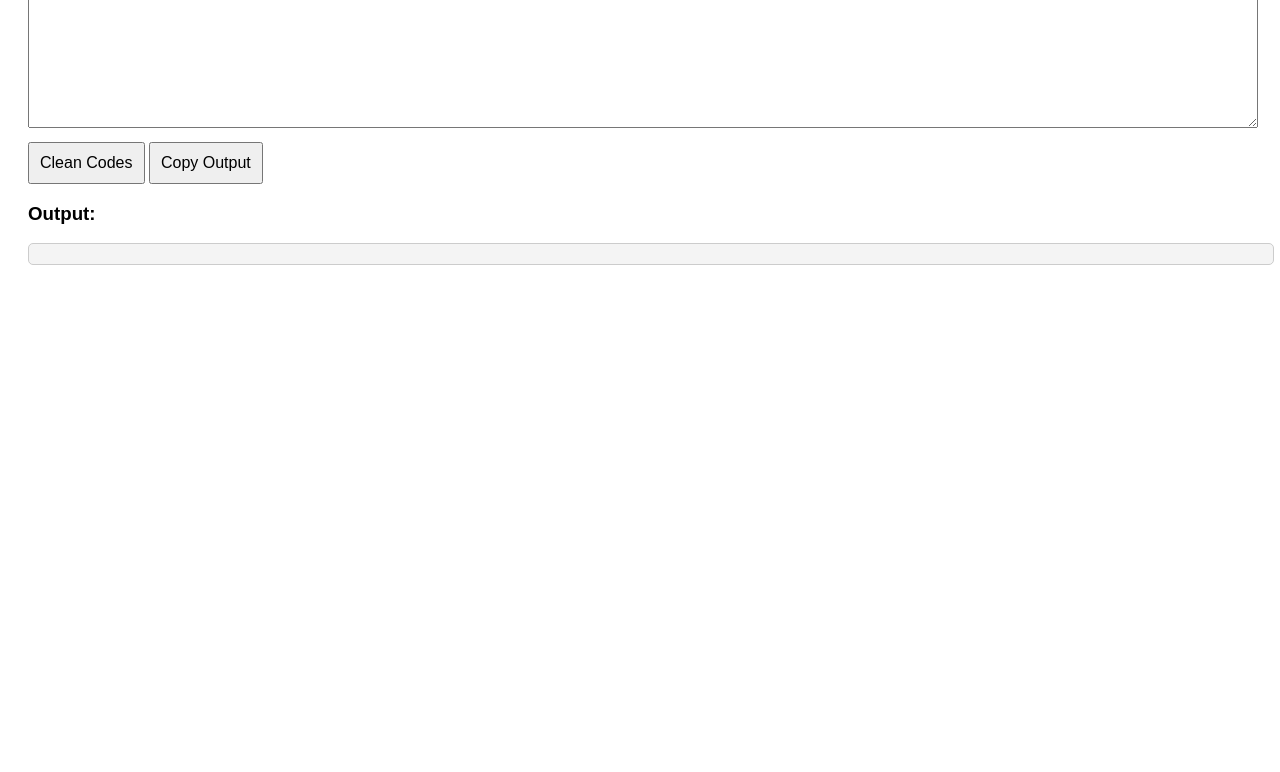
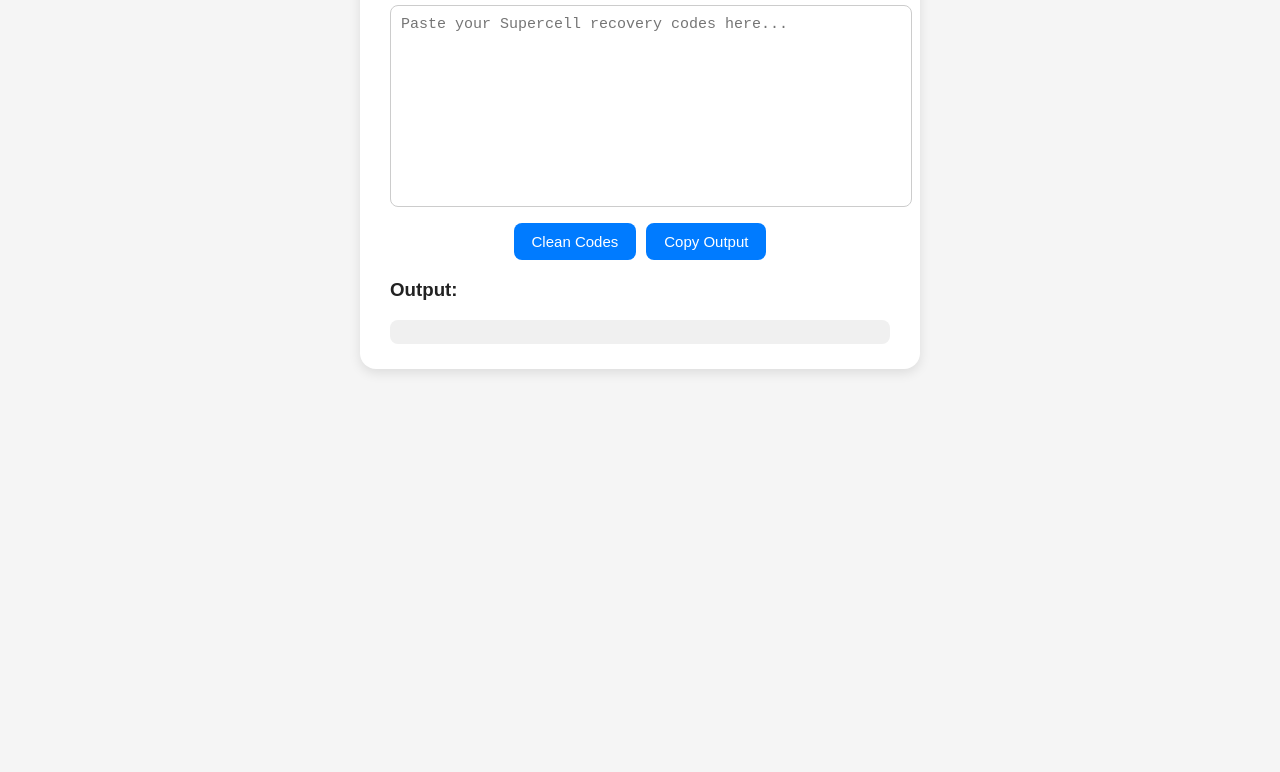
Before and after one commit to CFG077/ScApp, a plain HTML site: page index.html in a window 1280 px wide. Shown: the part 124-896 px from the top of the page. Before the commit the page ends 800 px from the top, so only its background shows below. Drawn offline with Linux system fonts and the light colour scheme.

Commit message:
Update index.html

```diff
--- a/index.html
+++ b/index.html
@@ -1,79 +1,138 @@
 <!DOCTYPE html>
-<html>
+<html lang="en">
 <head>
-  <meta charset="UTF-8">
-  <title>Recovery Code Cleaner</title>
-  <meta name="viewport" content="width=device-width, initial-scale=1.0">
+  <meta charset="UTF-8" />
+  <meta name="viewport" content="width=device-width, initial-scale=1.0" />
+  <title>Supercell ID Recovery Code Cleaner</title>
   <style>
-    body { font-family: Arial; padding: 20px; }
-    textarea, pre { width: 100%; font-size: 16px; }
-    textarea { height: 150px; }
-    button { margin-top: 10px; padding: 10px; font-size: 16px; cursor: pointer; }
+    body {
+      font-family: Arial, sans-serif;
+      background: #f5f5f5;
+      color: #222;
+      display: flex;
+      justify-content: center;
+      align-items: flex-start;
+      min-height: 100vh;
+      padding: 40px;
+    }
+
+    .container {
+      background: #fff;
+      padding: 25px 30px;
+      border-radius: 16px;
+      box-shadow: 0 4px 12px rgba(0,0,0,0.1);
+      width: 500px;
+      max-width: 90%;
+    }
+
+    h1 {
+      text-align: center;
+      margin-bottom: 20px;
+      font-size: 20px;
+    }
+
+    textarea {
+      width: 100%;
+      height: 180px;
+      padding: 10px;
+      font-size: 15px;
+      border: 1px solid #ccc;
+      border-radius: 8px;
+      resize: none;
+      outline: none;
+    }
+
+    button {
+      margin-top: 12px;
+      padding: 10px 18px;
+      border: none;
+      border-radius: 8px;
+      cursor: pointer;
+      font-size: 15px;
+      background: #007bff;
+      color: #fff;
+      transition: 0.2s;
+    }
+
+    button:hover {
+      background: #0056b3;
+    }
+
     #output {
-      background: #f4f4f4;
-      padding: 10px;
-      border: 1px solid #ccc;
-      border-radius: 5px;
-      white-space: pre;
-      overflow-x: auto;
-      max-height: 400px;
+      background: #f0f0f0;
+      padding: 12px;
+      border-radius: 8px;
+      margin-top: 15px;
+      white-space: pre-wrap;
       font-family: monospace;
     }
+
+    .buttons {
+      display: flex;
+      gap: 10px;
+      justify-content: center;
+    }
+
   </style>
 </head>
 <body>
-  <h2>Recovery Code Cleaner</h2>
+  <div class="container">
+    <h1>Supercell ID Recovery Code Cleaner</h1>
 
-  <textarea id="input" placeholder="Paste your recovery codes here..."></textarea>
-  <br>
-  <button id="cleanBtn">Clean Codes</button>
-  <button id="copyBtn">Copy Output</button>
+    <textarea id="input" placeholder='Paste your Supercell recovery codes here...'></textarea>
 
-  <h3>Output:</h3>
-  <pre id="output"></pre>
+    <div class="buttons">
+      <button onclick="cleanCodes()">Clean Codes</button>
+      <button onclick="copyOutput()">Copy Output</button>
+    </div>
+
+    <h3>Output:</h3>
+    <div id="output"></div>
+  </div>
 
   <script>
-    const cleanBtn = document.getElementById('cleanBtn');
-    const copyBtn = document.getElementById('copyBtn');
+    function cleanCodes() {
+      const input = document.getElementById("input").value.trim();
 
-    cleanBtn.addEventListener('click', () => {
-      const input = document.getElementById("input").value;
+      // Split text into groups (handles quotes, newlines, commas, etc.)
+      const groups = input
+        .split(/"(?:\s*|\n*)Supercell ID Recovery Codes:|\n\s*\n/gi)
+        .map(g => g.trim())
+        .filter(g => g.length > 0);
 
-      // Keep only letters and numbers
-      const cleanedInput = input.replace(/[^A-Za-z0-9]/g, '');
+      const result = groups.map(group => {
+        // Remove any mention of "Supercell ID Recovery Codes" and quotes
+        let cleanedGroup = group
+          .replace(/Supercell\s*ID\s*Recovery\s*Codes:?/gi, '')
+          .replace(/"/g, '')
+          .trim();
 
-      const CODE_LENGTH = 12;
-      const CODES_PER_GROUP = 3;
-      const result = [];
+        // Split by comma or newline
+        const codes = cleanedGroup
+          .split(/,|\n/)
+          .map(c => c.trim())
+          .filter(c => c.length > 0);
 
-      for (let i = 0; i < cleanedInput.length; i += CODE_LENGTH * CODES_PER_GROUP) {
-        const groupStr = cleanedInput.slice(i, i + CODE_LENGTH * CODES_PER_GROUP);
-        const group = [];
+        // Remove all spaces within each code
+        const cleaned = codes.map(c => c.replace(/\s+/g, ''));
 
-        for (let j = 0; j < groupStr.length; j += CODE_LENGTH) {
-          const code = groupStr.slice(j, j + CODE_LENGTH);
-          if (code.length === CODE_LENGTH) group.push(code);
-        }
-
-        if (group.length === CODES_PER_GROUP) {
-          // Join codes without spaces after commas
-          result.push(`['${group.join("','")}']`);
-        }
-      }
+        // Output format with small space after commas
+        return `['${cleaned.join("', ' ")}']`;
+      });
 
       document.getElementById("output").textContent = result.join("\n\n");
-    });
+    }
 
-    copyBtn.addEventListener('click', () => {
+    function copyOutput() {
       const output = document.getElementById("output").textContent;
-      if (!output) { alert("No output to copy!"); return; }
-      try {
-        navigator.clipboard.writeText(output);
-        alert("Output copied to clipboard!");
-      } catch(e) {
-        alert("Clipboard copy failed.");
+      if (!output) {
+        alert("No output to copy!");
+        return;
       }
-    });
+      navigator.clipboard.writeText(output)
+        .then(() => alert("✅ Output copied to clipboard!"))
+        .catch(err => alert("❌ Failed to copy: " + err));
+    }
   </script>
 </body>
 </html>
```
